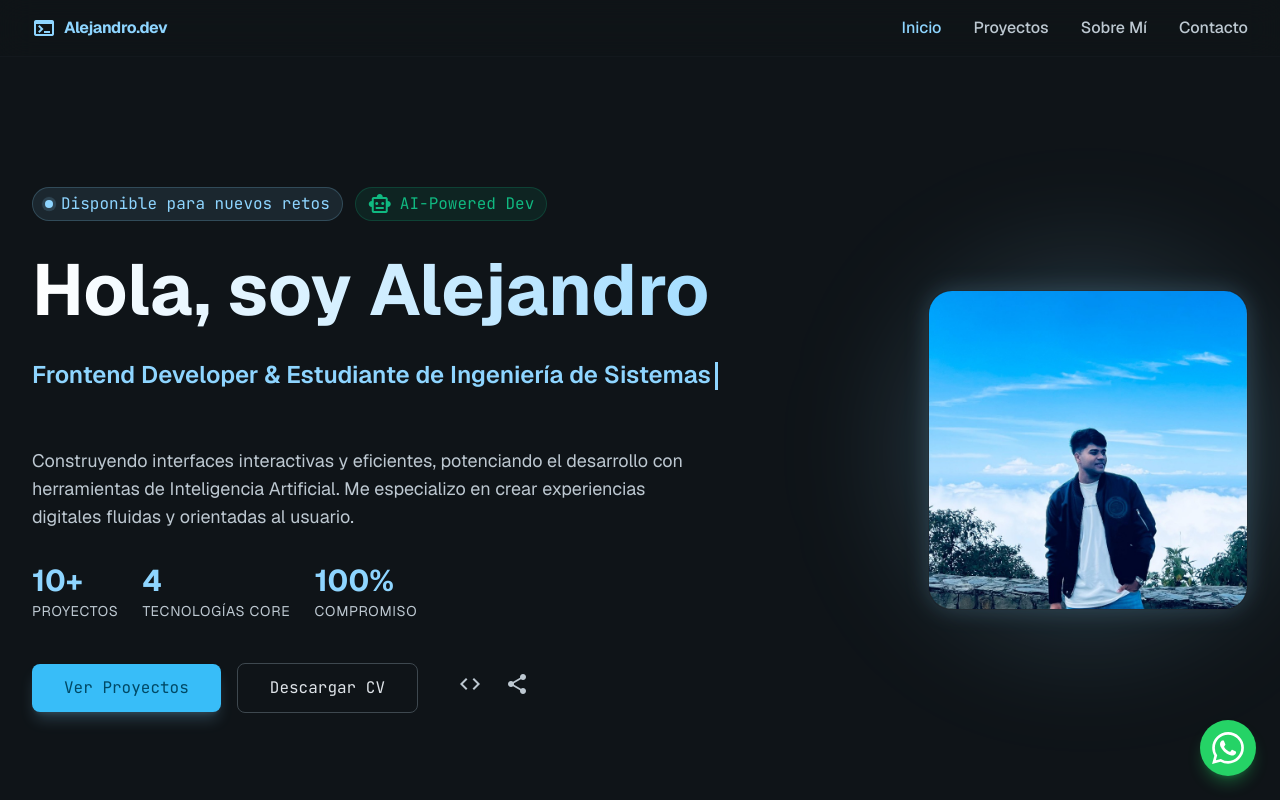
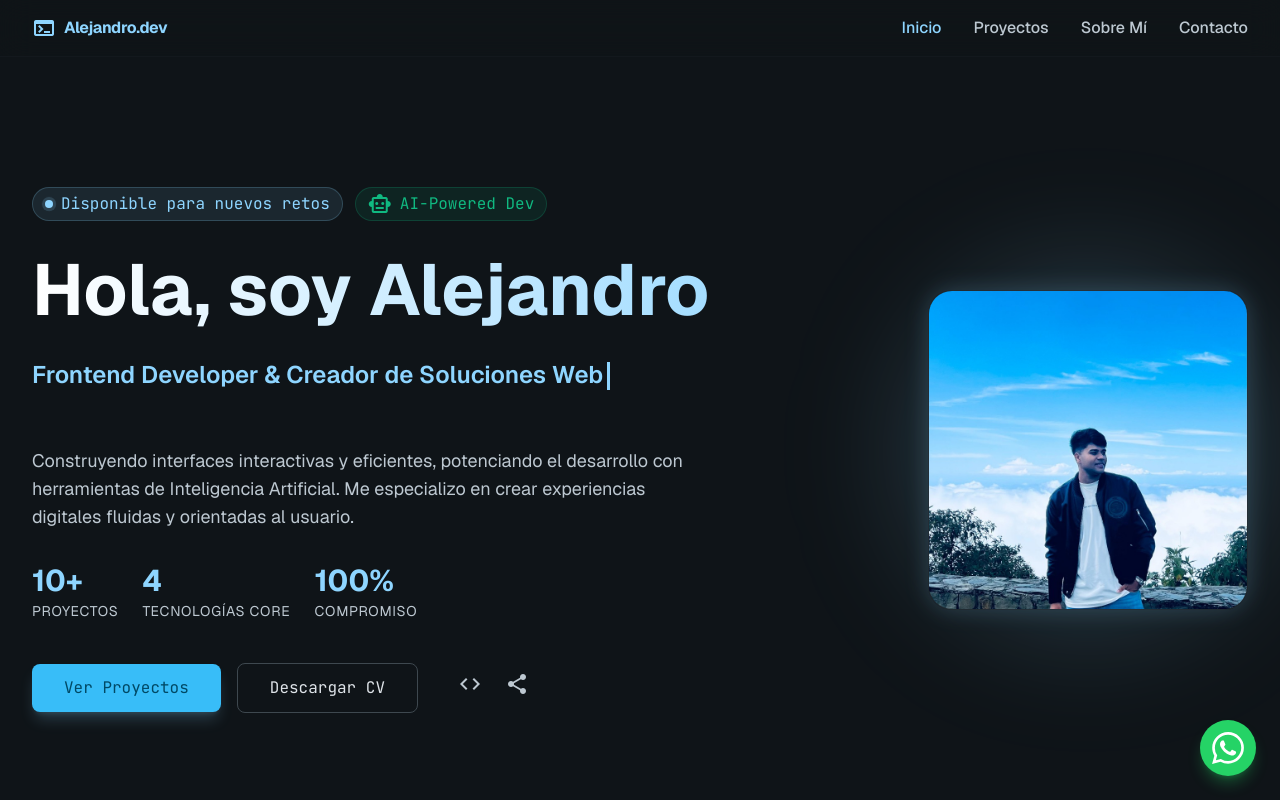
Before and after one commit to AlejandroV69/viana-dev, a React (Vite) app: page / in a window 1280 px wide. Shown: the top 800 px of the page. Built offline with nearby package versions, Linux system fonts and the light colour scheme.

Commit message:
Cambiando Presentación

```diff
--- a/src/App.jsx
+++ b/src/App.jsx
@@ -41,7 +41,7 @@ function App() {
   const [formStatus, setFormStatus] = useState(null); // 'success', 'error', etc.
   const [typewriterText, setTypewriterText] = useState('');
   const [showScrollTop, setShowScrollTop] = useState(false);
-  const fullTitle = "Frontend Developer & Estudiante de Ingeniería de Sistemas";
+  const fullTitle = "Frontend Developer & Creador de Soluciones Web";
 
   // Sections list for scroll tracking
   const sections = ['inicio', 'proyectos', 'sobre-mi', 'contacto'];
```
